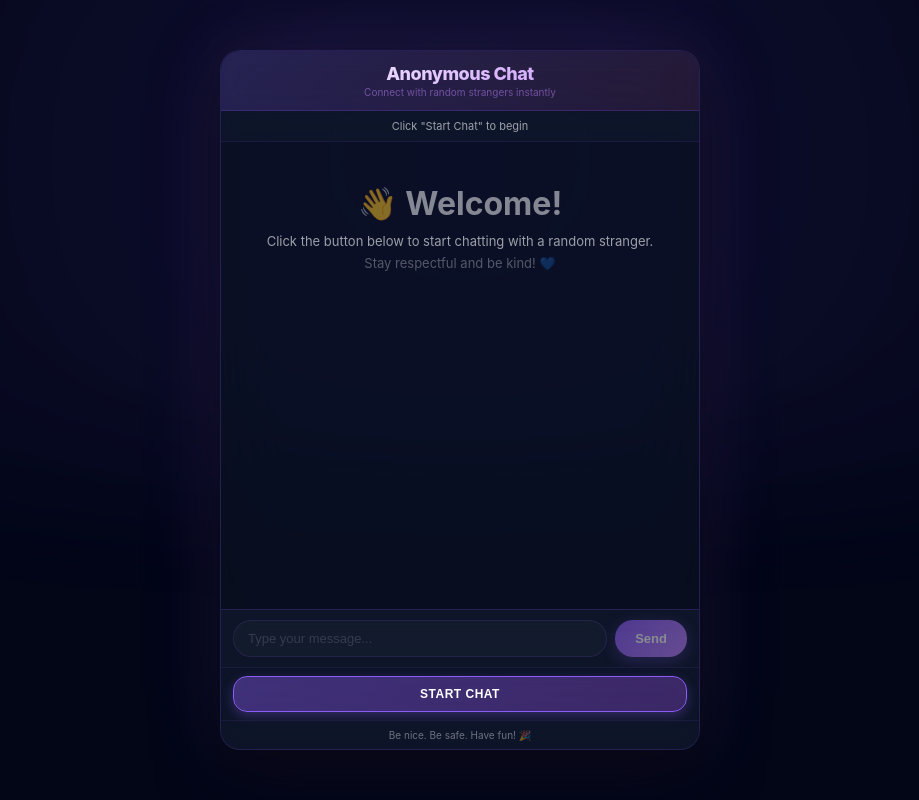
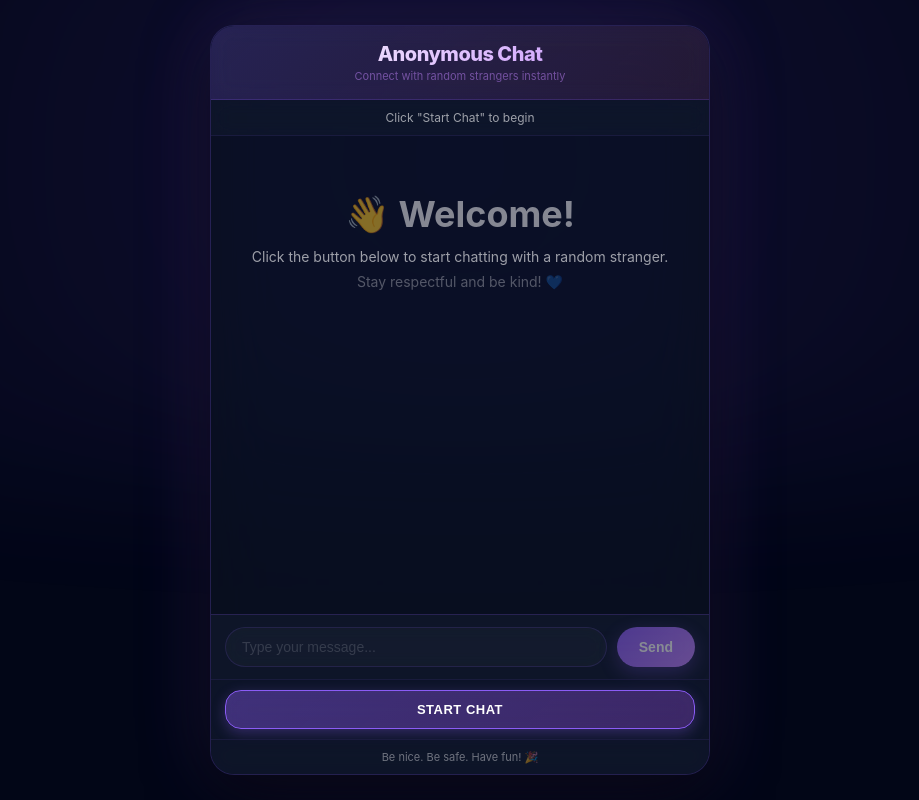
Before and after one commit to sirajulislamrubel09-glitch/anonymous-chat, a website: page public/index.html in a window 1280 px wide. Shown: the whole page, without its empty margins (180-1099 px from the left). Drawn offline with nearby package versions, Linux system fonts and the light colour scheme; no server answers.

Commit message:
Update style.css

```diff
--- a/public/style.css
+++ b/public/style.css
@@ -10,17 +10,21 @@
     -webkit-tap-highlight-color: transparent;
 }
 
+html, body {
+    width: 100%;
+    height: 100%;
+    overflow: hidden;
+    position: fixed;
+}
+
 body {
     font-family: -apple-system, BlinkMacSystemFont, 'Segoe UI', Roboto, sans-serif;
     background: #020617;
     color: #f8fafc;
-    height: 100vh;
     display: flex;
     justify-content: center;
     align-items: center;
-    padding: 0;
     position: relative;
-    overflow: hidden;
 }
 
 /* Neural glow background */
@@ -44,12 +48,11 @@ body::before {
     50% { opacity: 0.8; }
 }
 
-/* ULTRA COMPACT CONTAINER - FITS ANY SCREEN */
+/* FIXED CONTAINER - NO PAGE SCROLL */
 .container {
     width: 100%;
-    max-width: 480px;
+    max-width: 500px;
     height: 100vh;
-    max-height: 100vh;
     background: rgba(15, 23, 42, 0.7);
     backdrop-filter: blur(30px) saturate(180%);
     -webkit-backdrop-filter: blur(30px) saturate(180%);
@@ -64,17 +67,17 @@ body::before {
     z-index: 1;
 }
 
-/* MINI HEADER - 50px total */
+/* HEADER */
 header {
     background: linear-gradient(135deg, rgba(139, 92, 246, 0.2) 0%, rgba(236, 72, 153, 0.1) 100%);
     backdrop-filter: blur(10px);
-    padding: 12px 20px;
+    padding: 16px 20px;
     border-bottom: 1px solid rgba(139, 92, 246, 0.2);
     flex-shrink: 0;
 }
 
 header h1 {
-    font-size: 18px;
+    font-size: 20px;
     font-weight: 800;
     text-align: center;
     background: linear-gradient(135deg, #ffffff, var(--accent-light));
@@ -86,20 +89,20 @@ header h1 {
 
 .tagline {
     text-align: center;
-    font-size: 10px;
+    font-size: 11px;
     opacity: 0.5;
-    margin-top: 2px;
+    margin-top: 3px;
     color: var(--accent-light);
 }
 
-/* MINI STATUS BAR - 35px */
+/* STATUS BAR */
 .status-bar {
     background: rgba(15, 23, 42, 0.4);
     backdrop-filter: blur(10px);
-    padding: 8px 16px;
+    padding: 10px 16px;
     text-align: center;
     border-bottom: 1px solid rgba(139, 92, 246, 0.1);
-    font-size: 11px;
+    font-size: 12px;
     color: rgba(255, 255, 255, 0.6);
     transition: all 0.3s ease;
     flex-shrink: 0;
@@ -128,10 +131,10 @@ header h1 {
     50% { opacity: 0.4; }
 }
 
-/* CHAT BOX - TAKES REMAINING SPACE */
+/* CHAT BOX - THIS IS THE ONLY SCROLLABLE AREA */
 .chat-box {
     flex: 1;
-    padding: 12px;
+    padding: 16px;
     overflow-y: auto;
     overflow-x: hidden;
     background: rgba(0, 0, 0, 0.2);
@@ -139,7 +142,7 @@ header h1 {
 }
 
 .chat-box::-webkit-scrollbar {
-    width: 4px;
+    width: 5px;
 }
 
 .chat-box::-webkit-scrollbar-track {
@@ -147,14 +150,14 @@ header h1 {
 }
 
 .chat-box::-webkit-scrollbar-thumb {
-    background: var(--accent);
+    background: linear-gradient(180deg, var(--accent), rgba(236, 72, 153, 0.6));
     border-radius: 10px;
 }
 
 .welcome-message {
     text-align: center;
     color: rgba(255, 255, 255, 0.5);
-    padding: 30px 16px;
+    padding: 40px 20px;
     animation: fadeIn 1s ease-out;
 }
 
@@ -164,32 +167,32 @@ header h1 {
 }
 
 .welcome-message h2 {
-    font-size: 32px;
-    margin-bottom: 10px;
+    font-size: 36px;
+    margin-bottom: 12px;
 }
 
 .welcome-message p {
-    font-size: 13px;
-    margin-bottom: 6px;
+    font-size: 14px;
+    margin-bottom: 8px;
     color: rgba(255, 255, 255, 0.6);
 }
 
 .note {
-    font-size: 11px;
+    font-size: 12px;
     color: var(--accent-light);
     opacity: 0.5;
 }
 
-/* COMPACT MESSAGES */
+/* MESSAGES */
 .message {
-    margin-bottom: 10px;
+    margin-bottom: 12px;
     animation: slideIn 0.3s ease-out;
 }
 
 @keyframes slideIn {
     from {
         opacity: 0;
-        transform: translateY(12px);
+        transform: translateY(15px);
     }
     to {
         opacity: 1;
@@ -199,12 +202,12 @@ header h1 {
 
 .message-content {
     display: inline-block;
-    padding: 10px 14px;
-    border-radius: 16px;
+    padding: 12px 16px;
+    border-radius: 18px;
     max-width: 75%;
     word-wrap: break-word;
-    font-size: 13px;
-    line-height: 1.4;
+    font-size: 14px;
+    line-height: 1.5;
     backdrop-filter: blur(10px);
     border: 1px solid rgba(255, 255, 255, 0.05);
 }
@@ -214,7 +217,7 @@ header h1 {
     color: white;
     float: right;
     border-bottom-right-radius: 4px;
-    box-shadow: 0 6px 18px rgba(139, 92, 246, 0.4);
+    box-shadow: 0 8px 20px rgba(139, 92, 246, 0.4);
     border-color: rgba(139, 92, 246, 0.3);
 }
 
@@ -236,28 +239,28 @@ header h1 {
 .system-message {
     text-align: center;
     color: rgba(255, 255, 255, 0.4);
-    font-size: 10px;
-    margin: 12px 0;
+    font-size: 11px;
+    margin: 14px 0;
     font-style: italic;
 }
 
-/* COMPACT INPUT AREA - 60px */
+/* INPUT AREA */
 .input-area {
     display: flex;
-    padding: 10px 12px;
+    padding: 12px 14px;
     background: rgba(15, 23, 42, 0.8);
     backdrop-filter: blur(20px);
     border-top: 1px solid rgba(139, 92, 246, 0.2);
-    gap: 8px;
+    gap: 10px;
     flex-shrink: 0;
 }
 
 #messageInput {
     flex: 1;
-    padding: 10px 14px;
+    padding: 11px 16px;
     border: 1.5px solid rgba(139, 92, 246, 0.3);
-    border-radius: 18px;
-    font-size: 13px;
+    border-radius: 20px;
+    font-size: 14px;
     outline: none;
     transition: all 0.3s ease;
     background: rgba(30, 41, 59, 0.6);
@@ -271,7 +274,7 @@ header h1 {
 
 #messageInput:focus {
     border-color: var(--accent);
-    box-shadow: 0 0 16px rgba(139, 92, 246, 0.3);
+    box-shadow: 0 0 20px rgba(139, 92, 246, 0.3);
     background: rgba(30, 41, 59, 0.8);
 }
 
@@ -281,16 +284,16 @@ header h1 {
 }
 
 #sendBtn {
-    padding: 10px 20px;
+    padding: 11px 22px;
     background: linear-gradient(135deg, var(--accent), var(--accent-light));
     color: white;
     border: none;
-    border-radius: 18px;
-    font-size: 13px;
+    border-radius: 20px;
+    font-size: 14px;
     font-weight: 700;
     cursor: pointer;
     transition: all 0.3s ease;
-    box-shadow: 0 4px 16px rgba(139, 92, 246, 0.4);
+    box-shadow: 0 6px 20px rgba(139, 92, 246, 0.4);
     flex-shrink: 0;
 }
 
@@ -303,11 +306,11 @@ header h1 {
     cursor: not-allowed;
 }
 
-/* COMPACT ACTION BUTTONS - 50px */
+/* ACTION BUTTONS */
 .action-buttons {
     display: flex;
-    gap: 8px;
-    padding: 8px 12px;
+    gap: 10px;
+    padding: 10px 14px;
     background: rgba(15, 23, 42, 0.6);
     backdrop-filter: blur(10px);
     border-top: 1px solid rgba(139, 92, 246, 0.1);
@@ -316,10 +319,10 @@ header h1 {
 
 .primary-btn, .secondary-btn {
     flex: 1;
-    padding: 10px;
+    padding: 11px;
     border: 1.5px solid;
-    border-radius: 14px;
-    font-size: 12px;
+    border-radius: 16px;
+    font-size: 13px;
     font-weight: 700;
     cursor: pointer;
     transition: all 0.3s ease;
@@ -332,7 +335,7 @@ header h1 {
     background: linear-gradient(135deg, rgba(139, 92, 246, 0.4), rgba(168, 85, 247, 0.3));
     color: white;
     border-color: var(--accent);
-    box-shadow: 0 4px 12px rgba(139, 92, 246, 0.3);
+    box-shadow: 0 4px 14px rgba(139, 92, 246, 0.3);
 }
 
 .primary-btn:active {
@@ -343,90 +346,77 @@ header h1 {
     background: linear-gradient(135deg, rgba(239, 68, 68, 0.4), rgba(220, 38, 38, 0.3));
     color: white;
     border-color: #ef4444;
-    box-shadow: 0 4px 12px rgba(239, 68, 68, 0.3);
+    box-shadow: 0 4px 14px rgba(239, 68, 68, 0.3);
 }
 
 .secondary-btn:active {
     transform: scale(0.96);
 }
 
-/* MINI FOOTER - 35px */
+/* FOOTER */
 footer {
     background: rgba(15, 23, 42, 0.6);
     backdrop-filter: blur(10px);
-    padding: 8px;
+    padding: 10px;
     text-align: center;
-    font-size: 10px;
+    font-size: 11px;
     color: rgba(255, 255, 255, 0.4);
     border-top: 1px solid rgba(139, 92, 246, 0.1);
     flex-shrink: 0;
 }
 
-/* Desktop view - add some padding */
+/* Desktop - add rounded corners */
 @media (min-width: 601px) {
     body {
-        padding: 0;
+        padding: 10px;
     }
 
     .container {
-        max-width: 480px;
+        max-width: 500px;
         height: 95vh;
-        max-height: 700px;
-        border-radius: 20px;
+        max-height: 750px;
+        border-radius: 24px;
         border: 1px solid rgba(139, 92, 246, 0.2);
     }
 }
 
-/* Extra small screens */
-@media (max-height: 600px) {
+/* Small screens optimization */
+@media (max-height: 650px) {
     header {
-        padding: 8px 16px;
+        padding: 12px 18px;
     }
 
     header h1 {
-        font-size: 16px;
+        font-size: 18px;
     }
 
     .tagline {
-        display: none;
+        font-size: 10px;
     }
 
     .status-bar {
-        padding: 6px 12px;
-        font-size: 10px;
+        padding: 8px 14px;
+        font-size: 11px;
     }
 
     .chat-box {
-        padding: 10px;
+        padding: 12px;
     }
 
     .message {
-        margin-bottom: 8px;
+        margin-bottom: 10px;
     }
 
     .message-content {
-        padding: 8px 12px;
-        font-size: 12px;
+        padding: 10px 14px;
+        font-size: 13px;
     }
 
     .welcome-message {
-        padding: 20px 12px;
+        padding: 30px 16px;
     }
 
     .welcome-message h2 {
-        font-size: 28px;
-    }
-
-    .input-area {
-        padding: 8px 10px;
-    }
-
-    .action-buttons {
-        padding: 6px 10px;
-    }
-
-    footer {
-        padding: 6px;
-        font-size: 9px;
+        font-size: 30px;
     }
 }
```
